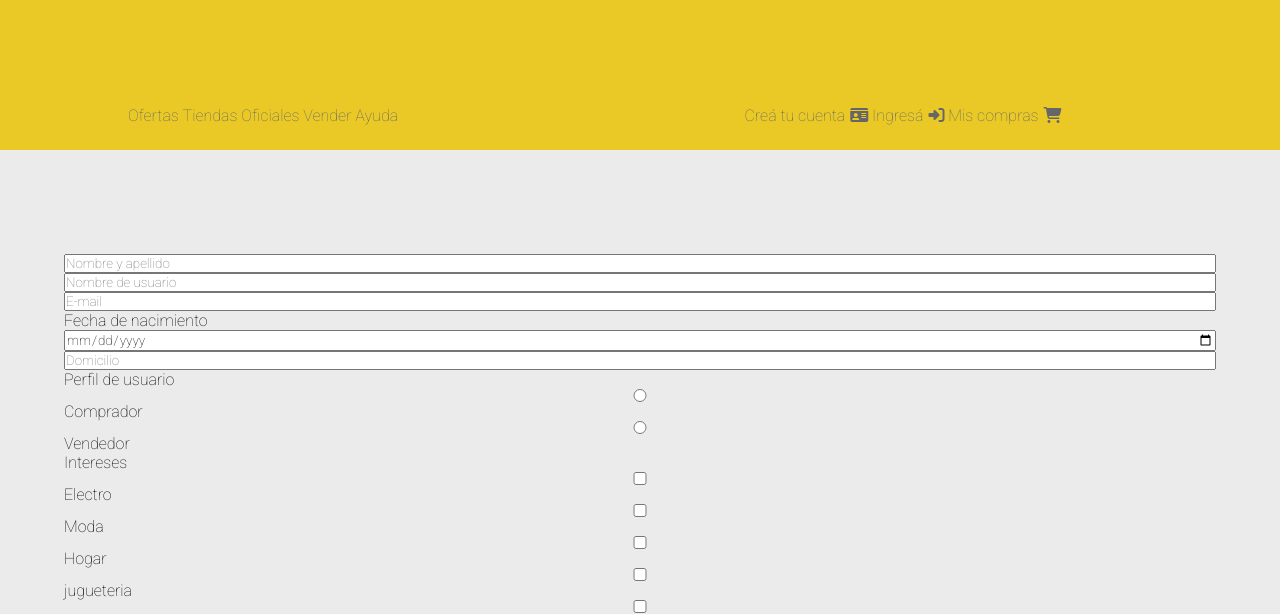
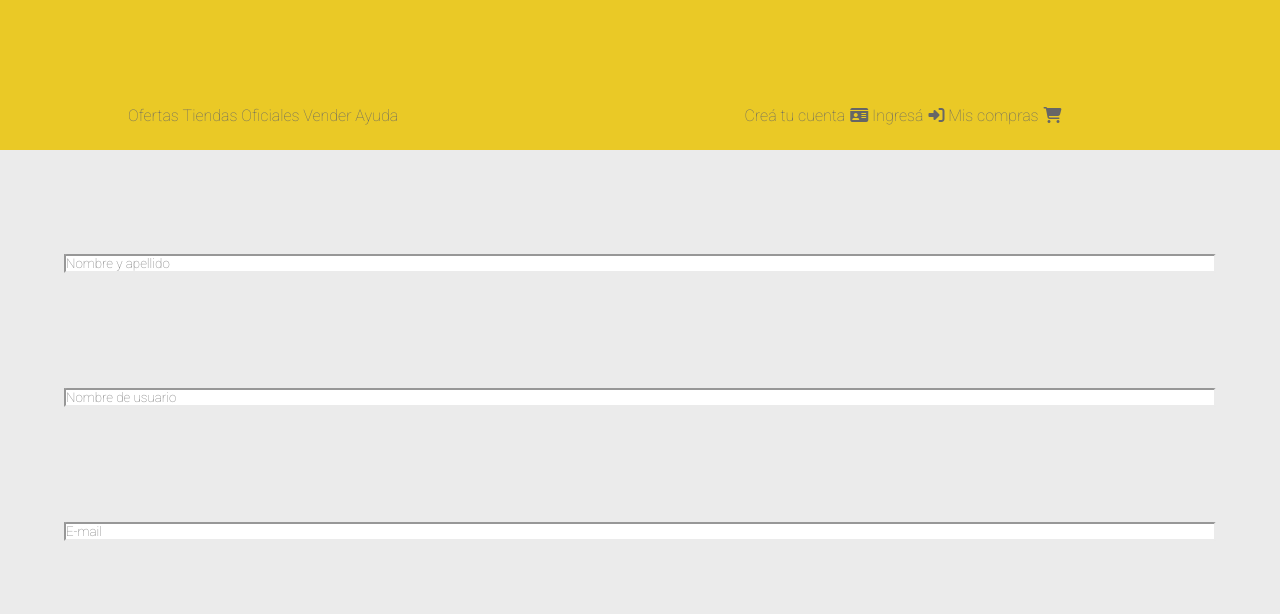
Before and after one commit to serincubus/mercadoliebre, a website: page views/register.html in a window 1280 px wide. Shown: the part 186-800 px from the top of the page. Drawn offline with Linux system fonts and the light colour scheme.

Commit message:
archivos register.html y register.css

```diff
--- a/public/css/register.css
+++ b/public/css/register.css
@@ -3,3 +3,21 @@ display: flex;
 flex-direction: column;
 
 }
+
+
+
+
+.input_mobile{
+
+    margin-bottom: 10%;
+    border-radius: 1%;
+    width: 100%;
+
+    border-color: var(--color-gris-claro);
+}
+
+.input_radio_mobile{
+
+
+
+}
--- a/views/register.html
+++ b/views/register.html
@@ -51,16 +51,16 @@
 
        <main>
         <form class="ordenar_form" action="/register" method="get">
-            <input type="text" name="nombreapellido" placeholder="Nombre y apellido"></input>
-            <input type="text" name="usuario" placeholder="Nombre de usuario"></input>
-            <input type="email" name="correo" placeholder="E-mail">
+            <input class="input_mobile" type="text" name="nombreapellido" placeholder="Nombre y apellido"></input>
+            <input class="input_mobile" type="text" name="usuario" placeholder="Nombre de usuario"></input>
+            <input class="input_mobile" type="email" name="correo" placeholder="E-mail">
 
         <label for="fn">Fecha de nacimiento</label>
-            <input type="date" name="nacimiento" id="fn">
+            <input class="input_mobile" type="date" name="nacimiento" id="fn">
 
-            <input type="text" name="domicilio" placeholder="Domicilio">
+            <input class="input_mobile" type="text" name="domicilio" placeholder="Domicilio">
             <label for="perfil">Perfil de usuario</label>
-            <input type="radio" name="perfildeusuario" value="Comprador" id="perfil">Comprador
+            <input class="input_radio_mobile" type="radio" name="perfildeusuario" value="Comprador" id="perfil">Comprador
             <input type="radio" name="perfildeusuario" value="Vendedor" id="perfil">Vendedor
 
             <label for="intereses">Intereses</label>
```
